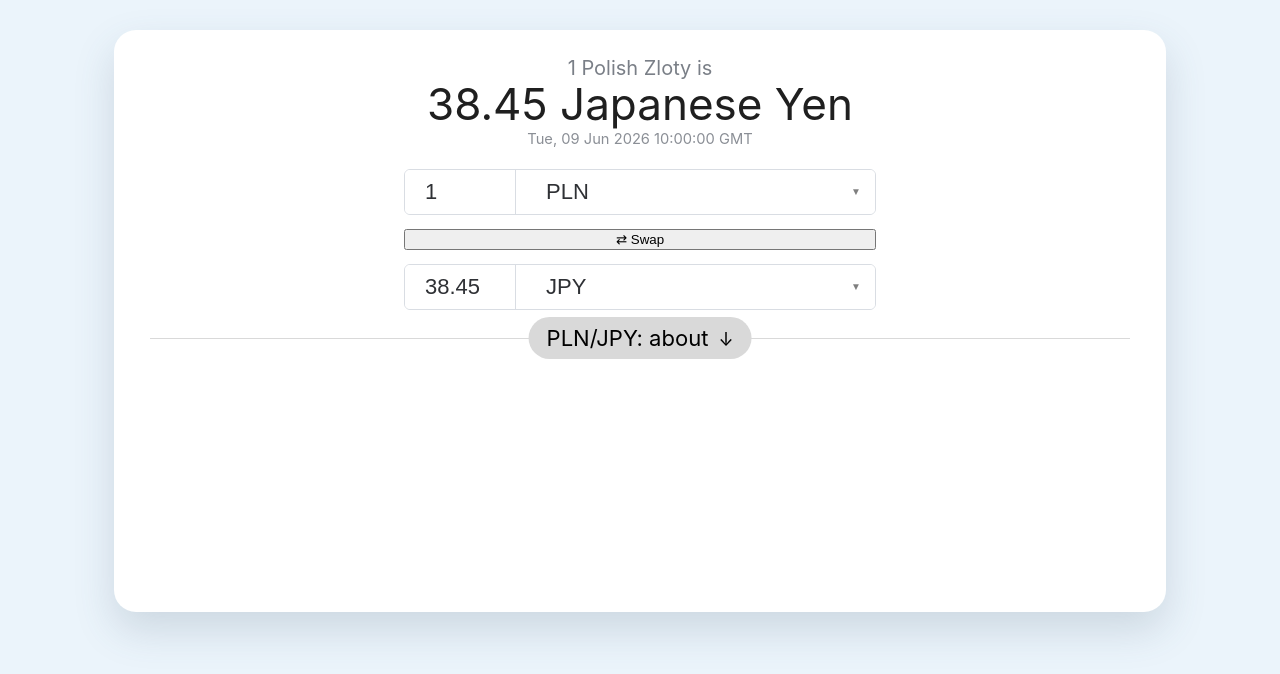
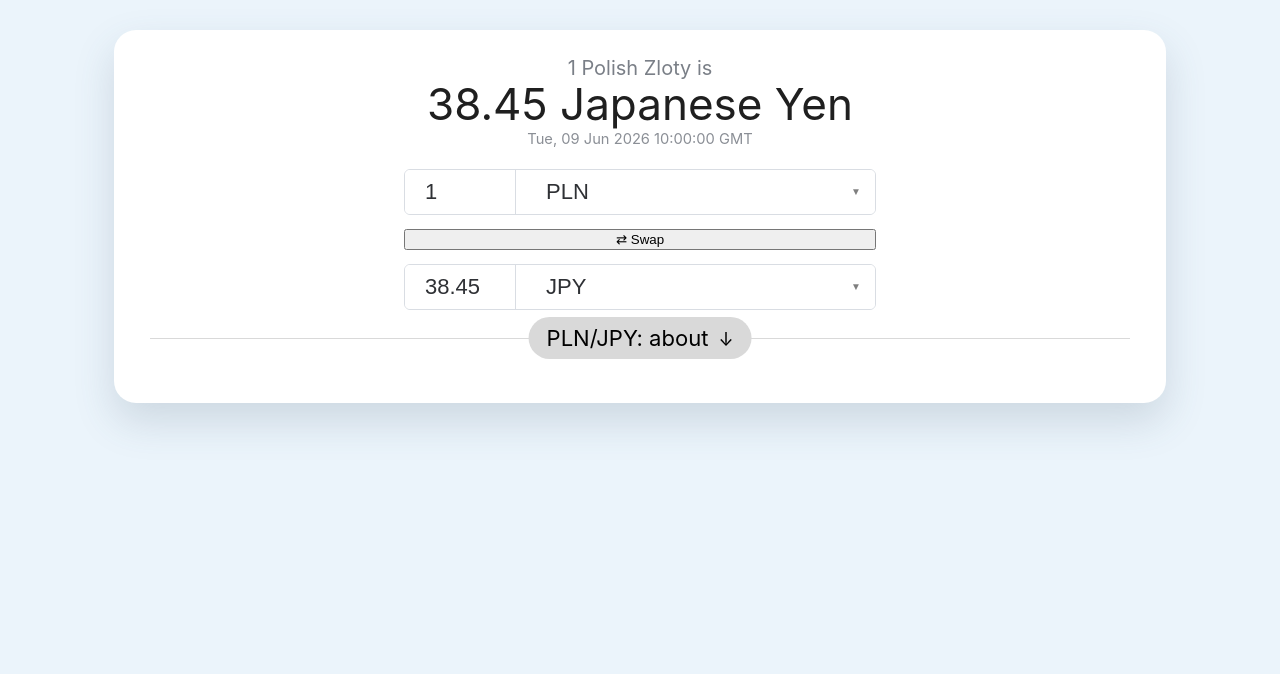
Before and after one commit to larvalcurd/travelline-frontend-practice-2026, a React (Vite) app in the folder client/: page / in a window 1280 px wide. Shown: the top 674 px of the page. Built offline with nearby package versions, Linux system fonts and the light colour scheme.

Commit message:
карточка меняет размер при нажатии на more about

```diff
--- a/client/src/components/ConverterCard/ConverterCard.module.scss
+++ b/client/src/components/ConverterCard/ConverterCard.module.scss
@@ -1,6 +1,6 @@
 .card {
   inline-size: min(100%, 980px);
-  min-block-size: 520px;
+  block-size: auto;
   padding: 28px 36px 34px;
 
   background: #fff;
```
Also changed, not shown: 1 other file (tests, documents, lock files or other folders).
